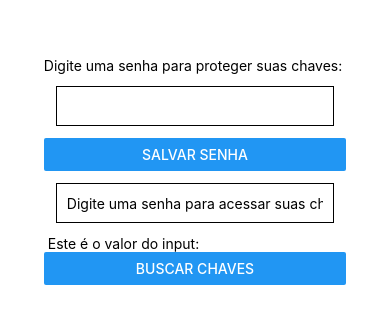
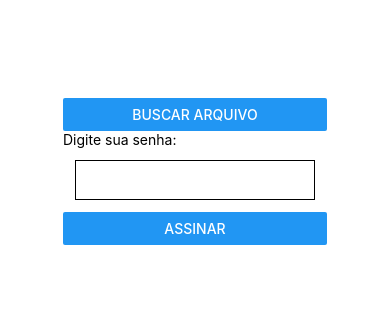
Before and after one commit to JhonnatanChaves/signing_employee_app, a React Native app: screen / in a window 390 px wide. Shown: the part 251-574 px from the top of the page. Built offline with nearby package versions, Linux system fonts and the light colour scheme.

Commit message:
Assembling the PDF Modifier for signature

```diff
--- a/App.js
+++ b/App.js
@@ -1,8 +1,6 @@
 import { StyleSheet, View } from 'react-native';
 import React from 'react';
-import StoreKeys from './components/keys/StoreKeys';
-import FindKeys from './components/keys/FindKeys';
-//import PDFPicker from './components/pdf/PDFPicker'
+import PDFModify from './components/pdf/PDFModify';
 
 export default function App() {
 
@@ -10,8 +8,7 @@ export default function App() {
     <View style={styles.container}>
       <View>
 
-        <StoreKeys />
-        <FindKeys />
+        <PDFModify />
 
       </View>
 
--- /dev/null
+++ b/components/keys/FindKey.js
@@ -0,0 +1,18 @@
+import * as SecureStore from 'expo-secure-store'
+
+
+const FindKey = async (password) => {
+        let result = await SecureStore.getItemAsync(password);
+
+        if (result) {
+            const pairKeys = JSON.parse(result);
+            return pairKeys.privateKey;
+        }
+        else {
+            alert('Senha incorreta, tente novamente');
+            return null;
+        }
+    }
+
+
+export default FindKey;
--- a/components/keys/FindKeys.js
+++ /dev/null
@@ -1,47 +0,0 @@
-import { useState } from 'react';
-import { View, Text, TextInput, Button, StyleSheet } from 'react-native';
-import * as SecureStore from 'expo-secure-store'
-
-
-export default function FindKeys() {
-
-    const [publicKey, setPublicKey] = useState(null);
-    const [privateKey, setPrivateKey] = useState(null);
-    const [password, setPassword] = useState('');
-
-    async function getValueFor(password) {
-        let result = await SecureStore.getItemAsync(password);
-
-        if (result) {
-            const pairKeys = JSON.parse(result);
-
-            setPublicKey(pairKeys.publicKey);
-            setPrivateKey(pairKeys.privateKey);
-
-            console.log('Sua chave privada é: ', privateKey);
-            console.log('Sua chave privada é: ', publicKey);
-        }
-        else {
-            alert('Senha incorreta, tente novamente');
-        }
-    }
-
-    return (
-        <View>
-            <TextInput style={styles.input} onChangeText={setPassword} value={password} placeholder='Digite uma senha para acessar suas chaves: '></TextInput>
-            <Text> Este é o valor do input: {password}</Text>
-
-            <Button title="Buscar chaves" onPress={() => getValueFor(password)} />
-        </View>
-    );
-
-}
-
-const styles = StyleSheet.create({
-    input: {
-        height: 40,
-        margin: 12,
-        borderWidth: 1,
-        padding: 10,
-    },
-});
--- a/components/pdf/PDFModify.js
+++ b/components/pdf/PDFModify.js
@@ -1,13 +1,94 @@
-import { View } from 'react-native';
+import { TextInput, View, Button, Text, StyleSheet } from 'react-native';
+//import PDFLib, { PDFDocument, PDFPage } from 'react-native-pdf-lib';
+import PDFPicker from './PDFPicker.js';
+import FindKey from '../keys/FindKey.js'
+import { useEffect, useState } from 'react';
 
-export default function PDFModify(props) {
+
+export default function PDFModify() {
+
+  const [PDFUri, setPDFUri] = useState(null);
+  const [password, setPassword] = useState(null);
+  const [privateKey, setPrivateKey] = useState(null);
+
+
+  const getPDFUri = async () => {
+    const uri = await PDFPicker();
+    setPDFUri(uri);
+  }
+
+
+  const getKey = async (password) => {
+    const key = await FindKey(password);
+    setPrivateKey(key);
+  }
+
+
+  const writePDF = async (password) => {
+
+    getKey(password);
+
+    console.log("URI : ", PDFUri);
+    console.log("Chave : ", privateKey);
+    {/*
+    const page1 = PDFPage
+      .modify(0)
+      .drawText(keys, {
+        x: 5,
+        y: 235,
+        color: '#F62727',
+      })
+      .drawRectangle({
+        x: 150,
+        y: 150,
+        width: 50,
+        height: 50,
+        color: '#81C744',
+      });
+
+    const existingPDF = PDFPath.DocumentPickerAsset.uri;
+    PDFDocument
+      .modify(existingPDF)
+      .modifyPages(page1, page2)
+      .addPage(page3)
+      .write() // Returns a promise that resolves with the PDF's path
+      .then(path => {
+        console.log('PDF modified at: ' + path);
+      });
+*/}
+
+
+  }
+
 
   return (
-    <View>
+    <View >
+      <Button title="Buscar arquivo" onPress={getPDFUri} />
+
+      <View>
+        <Text>Digite sua senha:</Text>
+        <TextInput style={styles.input} onChangeText={setPassword} value={password}></TextInput>
+
+        <Button title="Assinar" onPress={() => writePDF(password)} />
+
+
+
+      </View>
+
+
+
 
     </View>
   );
 
+}
 
 
-}
+const styles = StyleSheet.create({
+  input: {
+    height: 40,
+    margin: 12,
+    borderWidth: 1,
+    padding: 10,
+  },
+});
--- a/components/pdf/PDFPicker.js
+++ b/components/pdf/PDFPicker.js
@@ -1,28 +1,22 @@
-import React from 'react';
-import { View, Button } from 'react-native';
 import * as DocumentPicker from 'expo-document-picker';
 
 
-const PDFPicker = () => {
+const PDFPicker = async () => {
 
-  const pickSomething = async () => {
     try {
-      const docRes = await DocumentPicker.getDocumentAsync({
+
+
+      const docResponse = await DocumentPicker.getDocumentAsync({
         type: "application/pdf",
       });
 
-      console.log(docRes);
+      return docResponse.assets[0].uri;
+
     } catch (error) {
       console.log("Error while selecting file: ", error);
+      return null;
     }
   };
 
-  return (
-    <View >
-      <Button title="Pick something" onPress={pickSomething} />
-    </View>
-  );
-
-};
 
 export default PDFPicker;
--- a/package.json
+++ b/package.json
@@ -11,13 +11,13 @@
   "dependencies": {
     "@config-plugins/react-native-blob-util": "^6.0.0",
     "@iphuongtt/react-native-rsa-native": "^2.0.5",
+    "@types/react-native-pdf-lib": "^0.2.3",
     "expo": "~49.0.15",
     "expo-document-picker": "~11.5.4",
-    "expo-secure-store": "^12.8.1",
+    "expo-secure-store": "~12.3.1",
     "expo-status-bar": "~1.6.0",
     "react": "18.2.0",
     "react-native": "0.72.6",
-    "react-native-pdf-lib": "^1.0.0",
     "react-native-rsa": "^0.0.3",
     "react-native-rsa-native": "^2.0.5"
   },
```
Also changed, not shown: 1 other file (tests, documents, lock files or other folders).
